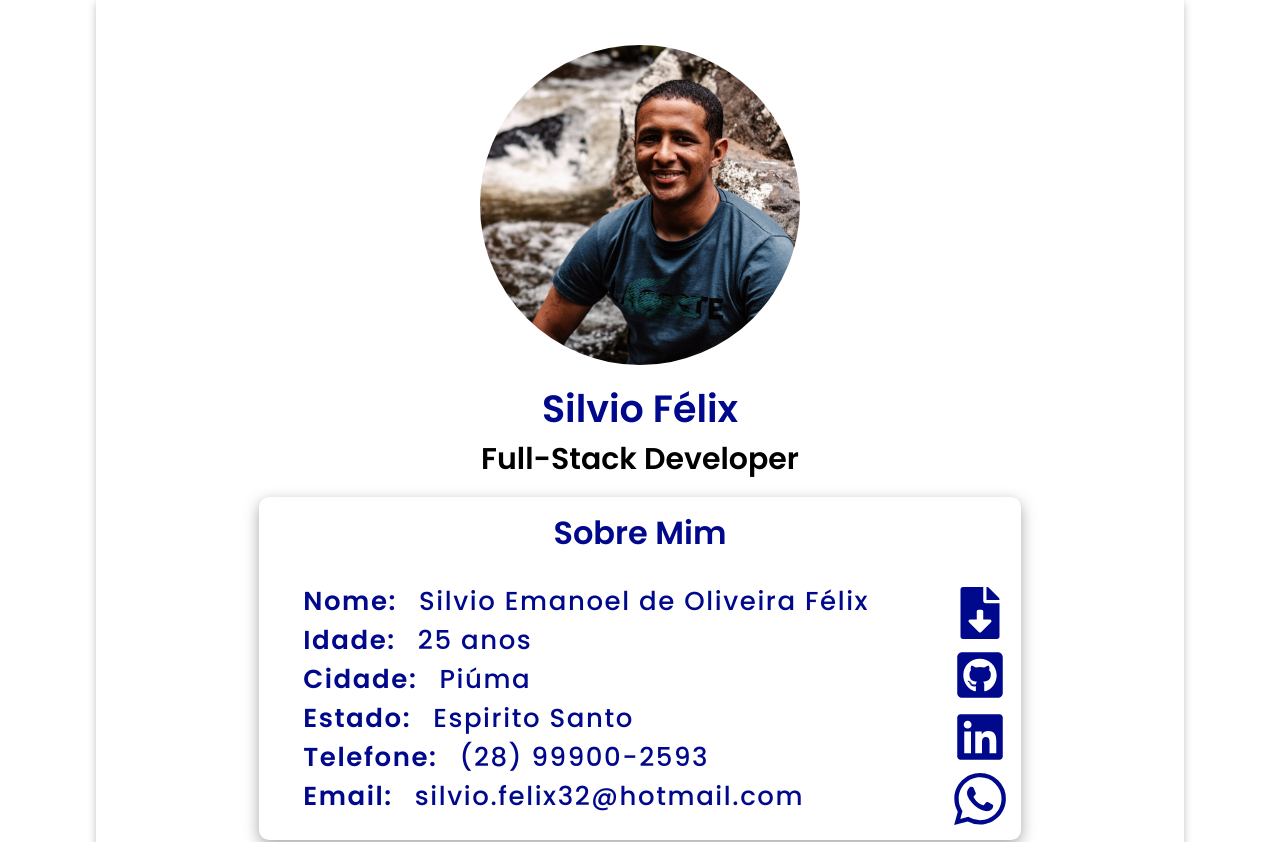
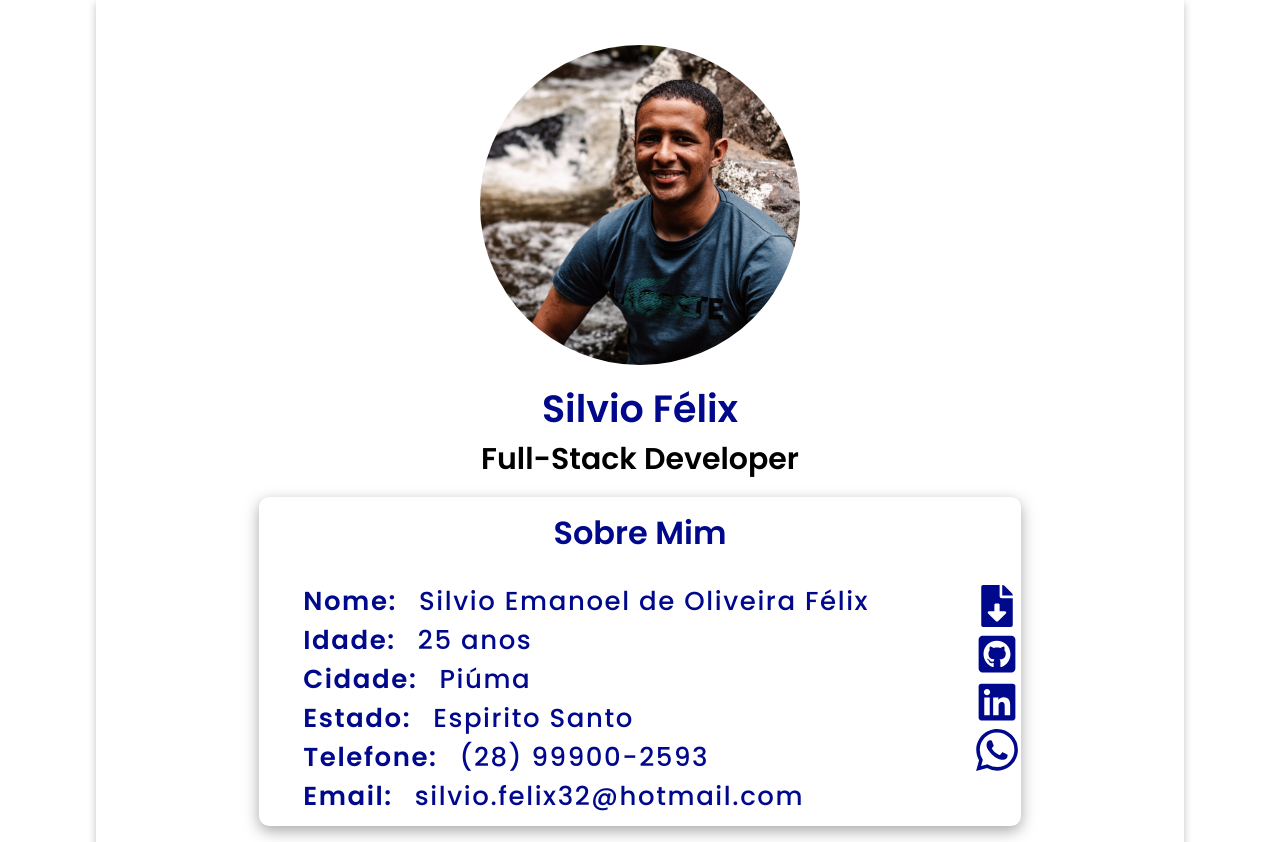
Before and after one commit to SilvioFelix32/Curriculo-nextJs, a Next.js app: page / in a window 1280 px wide. Shown: the top 842 px of the page. Built offline with nearby package versions, Linux system fonts and the light colour scheme.

Commit message:
fix/ solving PersonalData component

```diff
--- a/src/components/PersonalData/styles.ts
+++ b/src/components/PersonalData/styles.ts
@@ -14,12 +14,15 @@ export const Wrapper = styled.div`
   }
   @media screen and (max-width: 768px) {
     min-width: 60%;
+    margin: none;
   }
   @media screen and (max-width: 428px) {
     min-width: 60%;
+    margin: none;
   }
   @media screen and (max-width: 360px) {
     min-width: 60%;
+    margin: none;
   }
 `;
 
@@ -92,17 +95,15 @@ export const Text = styled.p`
 `;
 
 export const SocialMedia = styled.div`
-  padding-right: 10px;
   display: flex;
   flex-direction: column;
-  align-items: center;
 `;
 
 export const Button = styled.button`
   cursor: pointer;
   height: 62px;
   width: 62px;
-  padding: 5px;
+  padding: 7px;
   font-family: 500;
   background-color: var(--white);
   border-top: solid 1px var(--gray);
@@ -149,4 +150,25 @@ export const Button = styled.button`
       }
     }
   }
+
+  @media screen and (max-width: 1366px) {
+    height: 48px;
+    width: 48px;
+    padding: 3px;
+  }
+  @media screen and (max-width: 768px) {
+    height: 46px;
+    width: 46px;
+    padding: 3px;
+  }
+  @media screen and (max-width: 428px) {
+    height: 42px;
+    width: 42px;
+    padding: 3px;
+  }
+  @media screen and (max-width: 360px) {
+    height: 32px;
+    width: 32px;
+    padding: 3px;
+  }
 `;
```
